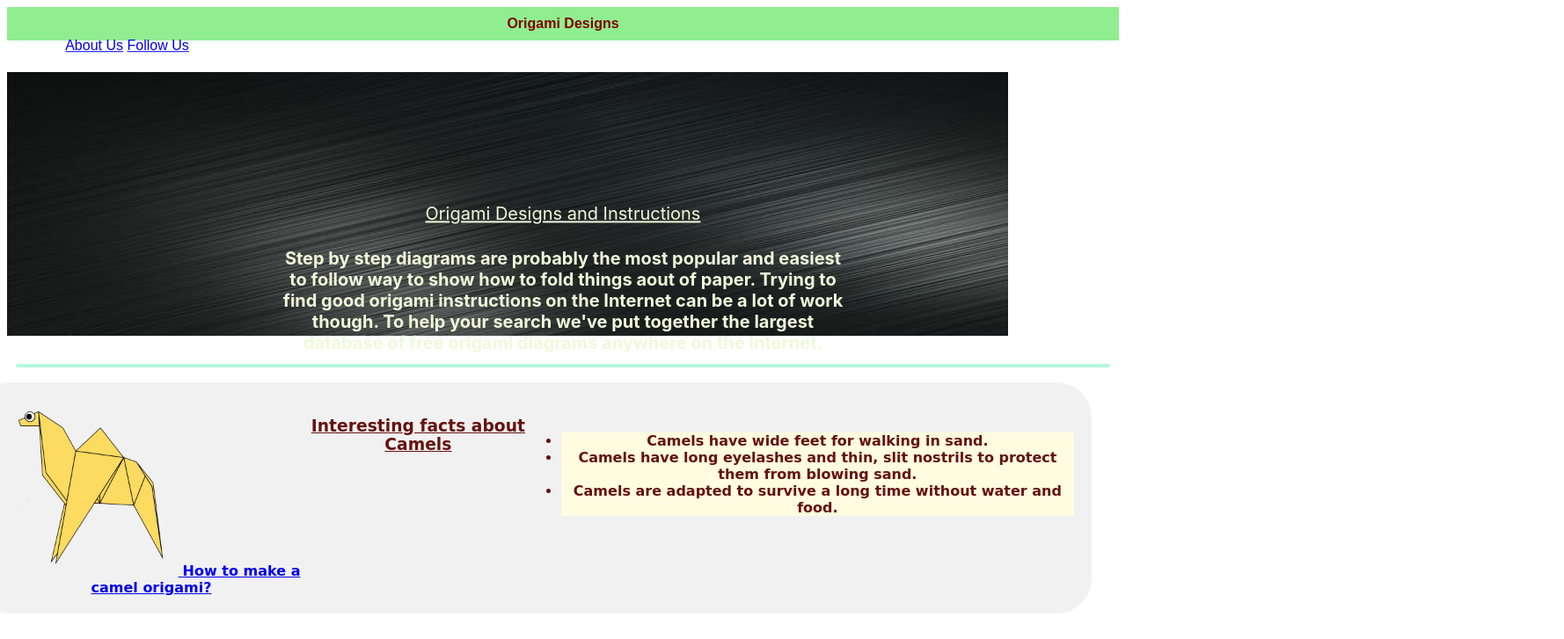
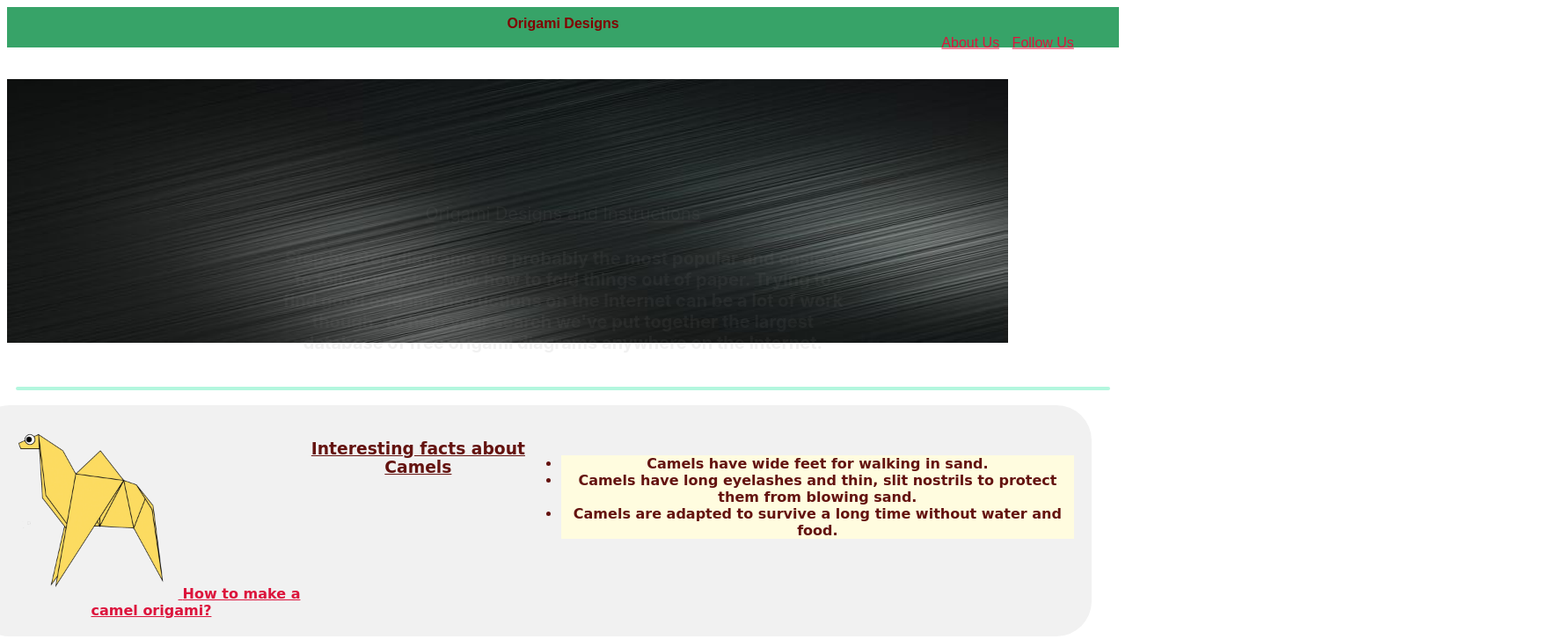
Before and after one commit to niyaksunil/ORIGAMI-WEBSITE-1, a plain HTML site: page index.html in a window 1280 px wide. Shown: the top 727 px of the page at 88% size, 1778 px wide, since content can reach past the window. Drawn offline with Linux system fonts and the light colour scheme.

Commit message:
Used advanced CSS properties

```diff
--- a/index.html
+++ b/index.html
@@ -18,13 +18,16 @@
             </div>
         </div>
         <br><br>
+        <div class = "background_img">
             <img src = "images/background_origami.jpg" height = 300px width = 90% />
-            <div class = "centered">
+        </div>
+
+        <div class = "centered">
             <p><u>Origami Designs and Instructions</u></p>
 
             <h4>
                 Step by step diagrams are probably the most popular and easiest to follow way to show how to
-                fold things aout of paper. Trying to find good origami instructions on the Internet can be a
+                fold things out of paper. Trying to find good origami instructions on the Internet can be a
                 lot of work though. To help your search we've put together the largest database of free origami
                 diagrams anywhere on the Internet.
             </h4>
@@ -90,7 +93,7 @@
                 </h4></ol>
             </div>
 
-            <div class="origami">
+            <div class="origami" >
                 <hr>
                 <br></br>
                 <a href = "http://origami.me/flying-cicada/" target="_blank">
--- a/style.css
+++ b/style.css
@@ -1,11 +1,14 @@
 .header{
-  background-color: #90EE90;
-  padding: 10px;
+  background-color: rgb(55, 163, 104);
+  padding-top: 10px;
   text-align: center;
   color: #810000;
   font-family: sans-serif;
 }
 
+.header:hover{
+    background-color:#90EE90;
+}
 
 .grid{
     border: 2px solid #B3F7DE;
@@ -28,9 +31,20 @@
 
 }
 
-.about{
-    position: fixed;
-    transform: translate(40%, 40%);
+.origami:hover{
+    transform: scale(1.05);
+}
+
+.origami:hover img{
+    opacity : 0.6;
+}
+
+.about {
+    transform: translate(40% , 20%);
+}
+
+.about a{
+    margin : 5px;
 }
 
 .centered {
@@ -38,11 +52,35 @@
     top: 40%;
     left: 50%;
     transform: translate(-50%, -50%);
-    color: #EFF9DA;
+    color: gray;
     font-family: -apple-system, BlinkMacSystemFont, 'Segoe UI', Roboto, Oxygen, Ubuntu, Cantarell, 'Open Sans', 'Helvetica Neue', sans-serif;
     text-align: center;
     justify-content: space-between;
     font-size: 20px;
     font-weight: 400;
+    opacity : 0.1;
+    /* transform: scale(0.3); */
 
-  }
+}
+
+.background_img:hover img{
+    opacity : 0.8;
+    transform: scale(0.97);
+}
+
+.centered:hover {
+    opacity: 1;
+    color :lightcyan;
+}
+
+a:link{
+    color : crimson;
+}
+
+a:visited{
+    color :#370101;
+}
+
+a:hover{
+    color :#090088;
+}
```
